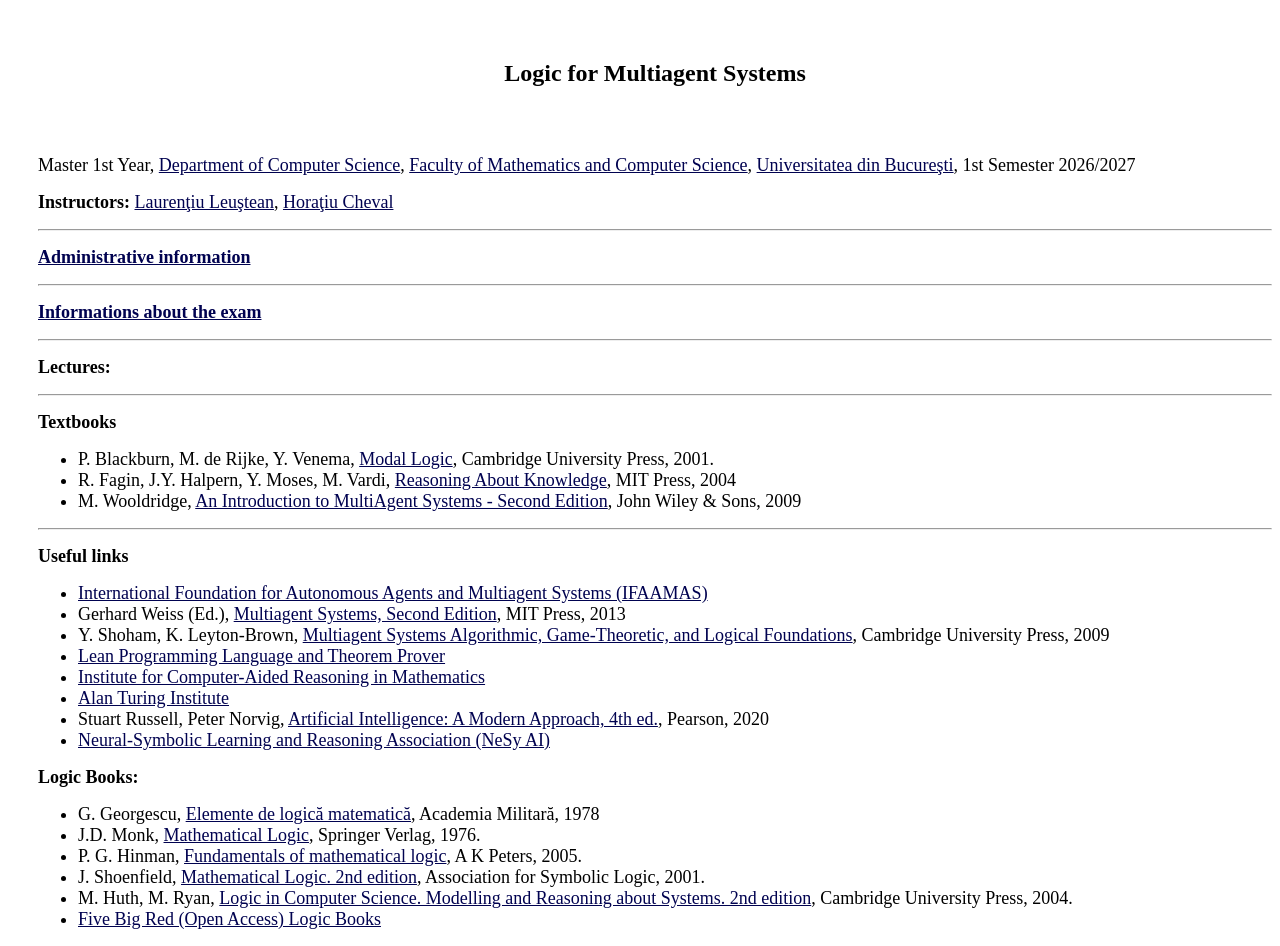
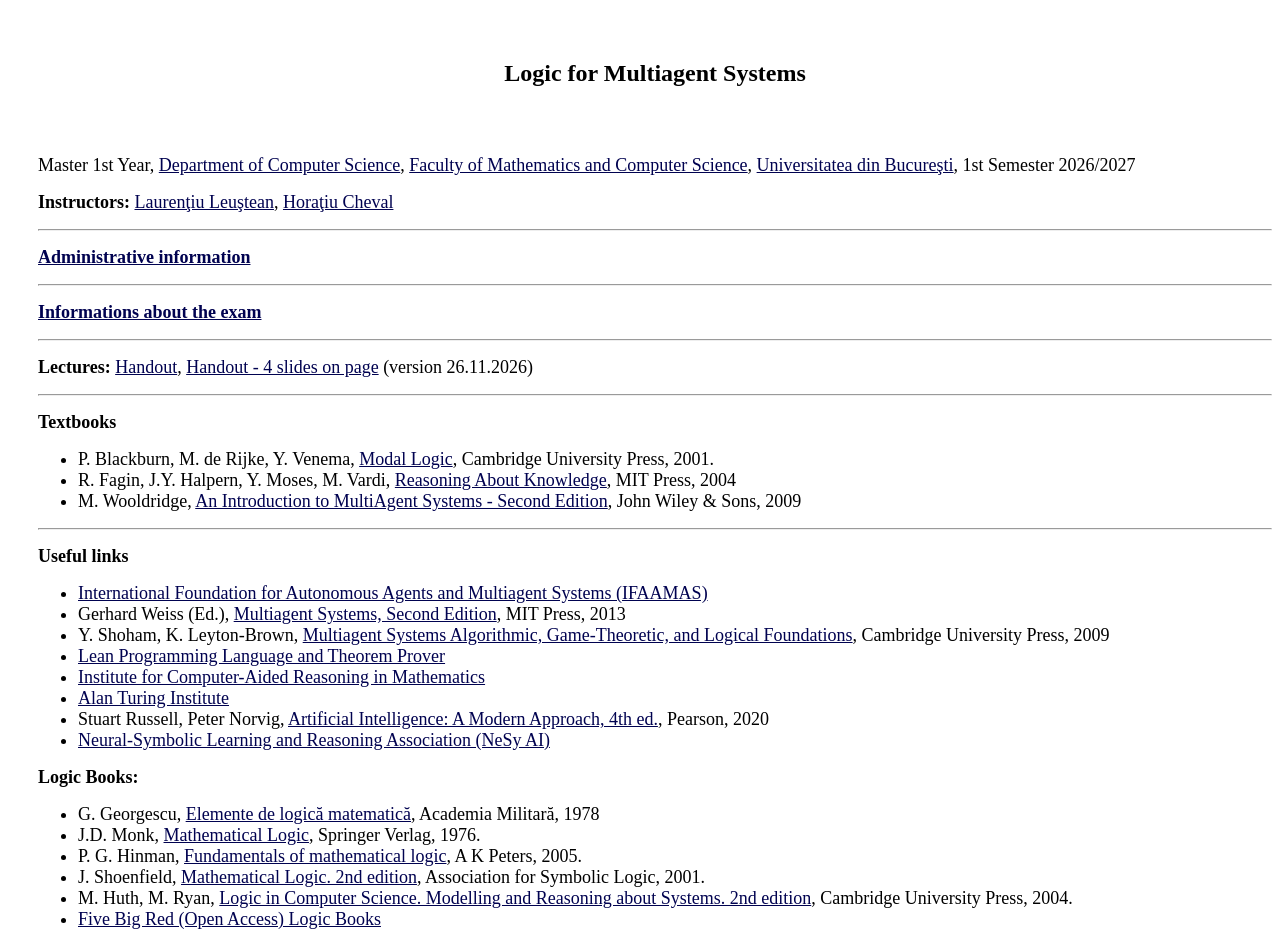
Before and after one commit to laurentiuleustean/laurentiuleustean.github.io, a plain HTML site: page 2026-LMS/index.html in a window 1280 px wide. Drawn offline with Linux system fonts and the light colour scheme.

Commit message:
Add files via upload

```diff
--- a/2026-LMS/index.html
+++ b/2026-LMS/index.html
@@ -43,11 +43,11 @@
 <hr>
 <p><strong><font size="4">Lectures: </strong>
 
-<!--
+
 <a href="CURS.pdf">Handout</a>, <a href="CURS-4on1.pdf">Handout - 4 slides on page</a>
-(version 22.01.2026)
+(version 26.11.2026)
 
- -->
+
 </font></p>
 
 <hr>
```
Also changed, not shown: 2 other files.
